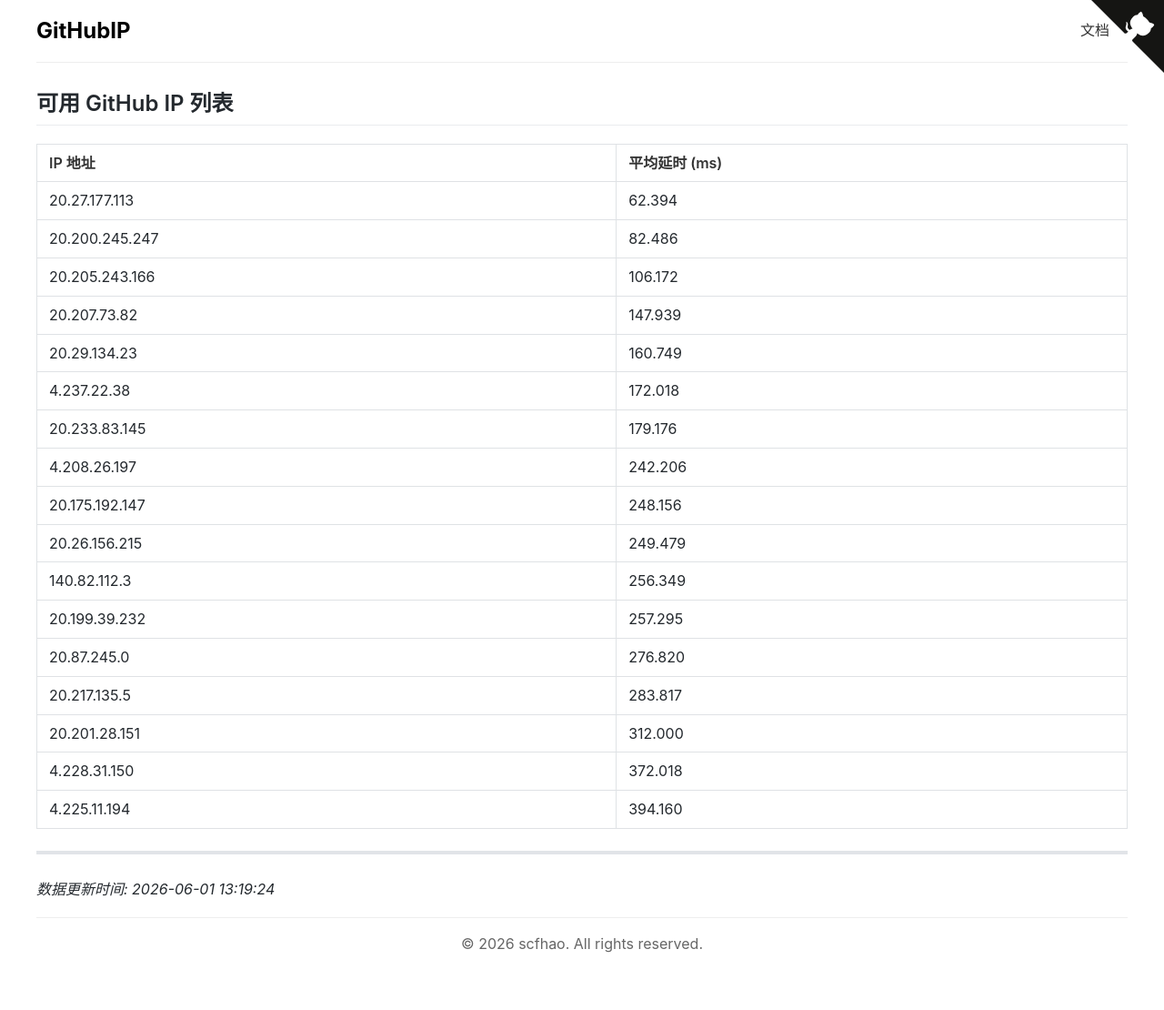
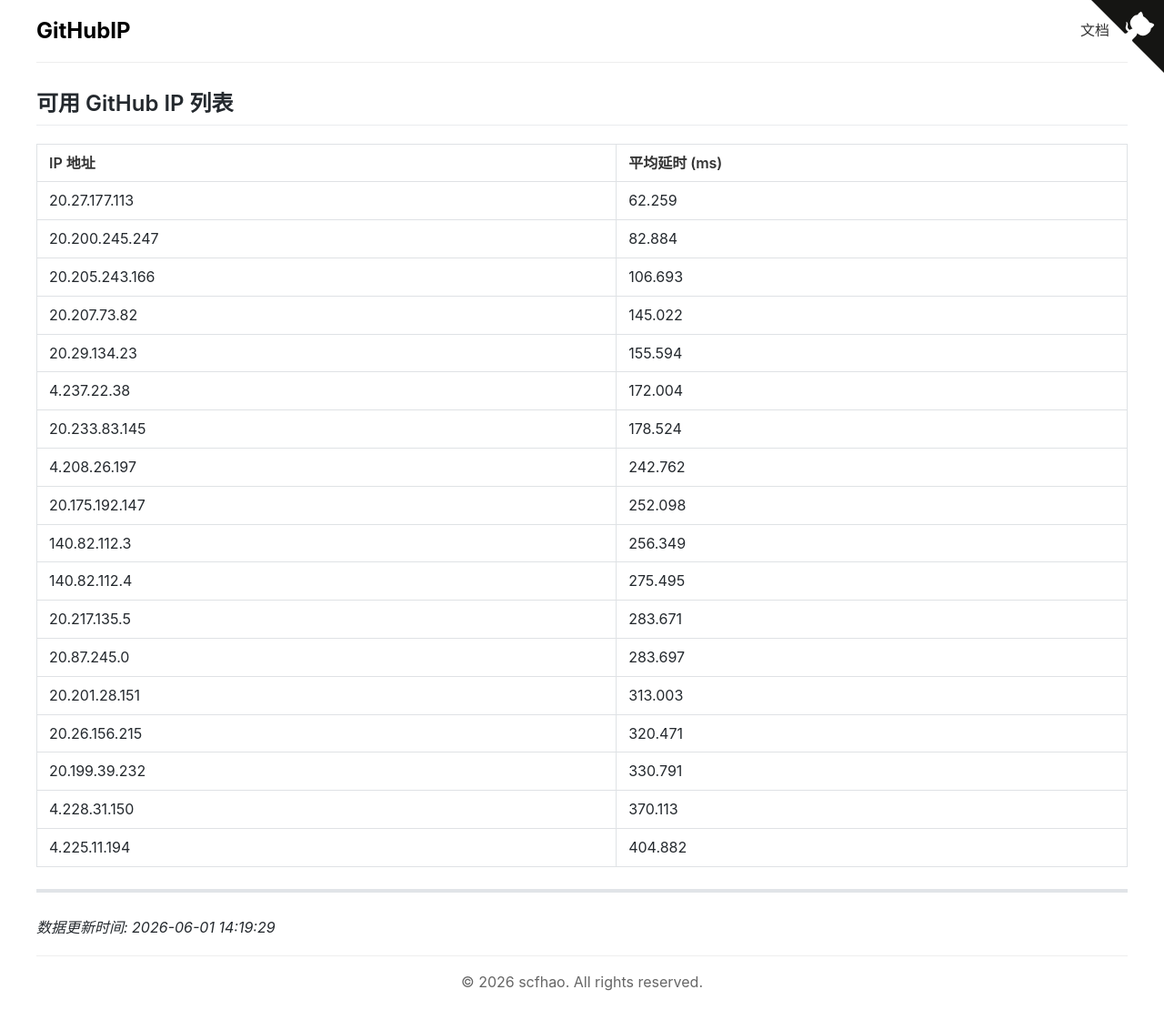
Before and after one commit to scfhao/GitHubIP, a Jekyll site: the page built from index.md, in a window 1280 px wide. Shown: the whole page at 91% size. Built offline with Jekyll 4.4.1, drawn with Linux system fonts in a browser that asks for light colours; before the commit the page ends 1068 px from its top, so only the background shows below that.

Commit message:
自动脚本执行 - 2026-06-01 14:19:29

```diff
--- a/index.md
+++ b/index.md
@@ -1,31 +1,32 @@
 ---
 layout: home
 title: GitHub IP 列表
-date: 2026-06-01 13:19:24
+date: 2026-06-01 14:19:29
 ---
 
 ## 可用 GitHub IP 列表
 
 | IP 地址 | 平均延时 (ms) |
 |---------|--------------|
-| 20.27.177.113 | 62.394 |
-| 20.200.245.247 | 82.486 |
-| 20.205.243.166 | 106.172 |
-| 20.207.73.82 | 147.939 |
-| 20.29.134.23 | 160.749 |
-| 4.237.22.38 | 172.018 |
-| 20.233.83.145 | 179.176 |
-| 4.208.26.197 | 242.206 |
-| 20.175.192.147 | 248.156 |
-| 20.26.156.215 | 249.479 |
+| 20.27.177.113 | 62.259 |
+| 20.200.245.247 | 82.884 |
+| 20.205.243.166 | 106.693 |
+| 20.207.73.82 | 145.022 |
+| 20.29.134.23 | 155.594 |
+| 4.237.22.38 | 172.004 |
+| 20.233.83.145 | 178.524 |
+| 4.208.26.197 | 242.762 |
+| 20.175.192.147 | 252.098 |
 | 140.82.112.3 | 256.349 |
-| 20.199.39.232 | 257.295 |
-| 20.87.245.0 | 276.820 |
-| 20.217.135.5 | 283.817 |
-| 20.201.28.151 | 312.000 |
-| 4.228.31.150 | 372.018 |
-| 4.225.11.194 | 394.160 |
+| 140.82.112.4 | 275.495 |
+| 20.217.135.5 | 283.671 |
+| 20.87.245.0 | 283.697 |
+| 20.201.28.151 | 313.003 |
+| 20.26.156.215 | 320.471 |
+| 20.199.39.232 | 330.791 |
+| 4.228.31.150 | 370.113 |
+| 4.225.11.194 | 404.882 |
 
 ---
 
-*数据更新时间: 2026-06-01 13:19:24*
+*数据更新时间: 2026-06-01 14:19:29*
```
